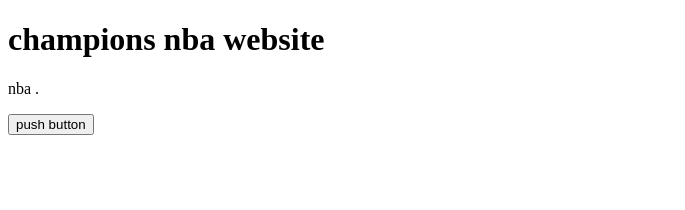
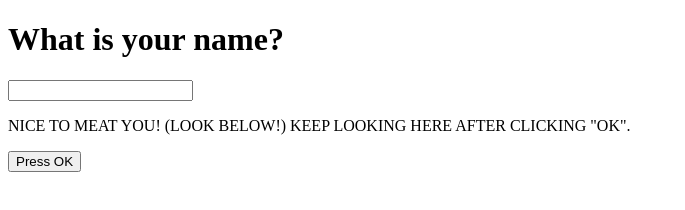
Before and after one commit to champslays/javascript-website, a plain HTML site: page index.html in a window 1280 px wide. Shown: the whole page, without its empty margins (0-685 px from the left). Drawn offline with Linux system fonts and the light colour scheme.

Commit message:
added function

```diff
--- a/index.html
+++ b/index.html
@@ -1,16 +1,13 @@
 <!DOCTYPE html>
 <html>
-<head>
-    <script src="javascript.js"></script>
-
-<title>Page Title</title>
-</head>
-<body>
-
-<h1>champions nba website</h1>
-<p>nba
-
-    .</p>
-<button> push button</button>
-</body>
+   <head>
+      <title>Page Title</title>
+      <script src="javascript.js"></script>
+   </head>
+   <body>
+      <h1>What is your name?</h1>
+      <input id="insertedName"/>
+      <p id="output">NICE TO MEAT YOU! (LOOK BELOW!) KEEP LOOKING HERE AFTER CLICKING "OK".</p>
+      <button onclick="onClick(insertedName.value)">Press OK</button>
+   </body>
 </html>
```
